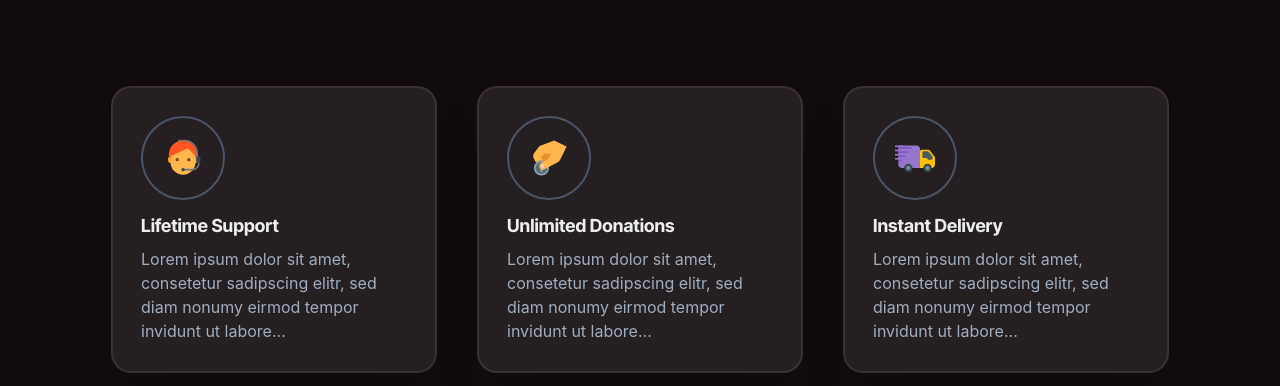
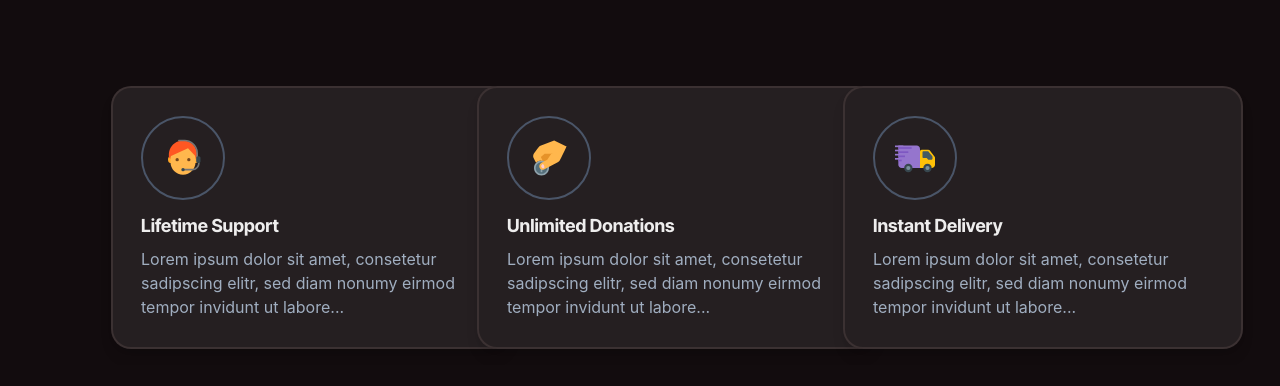
Before and after one commit to jupiterproject/landing, a Next.js app: page / in a window 1280 px wide. Shown: the part 614-1000 px from the top of the page. After the commit the page ends 979 px from the top, so only its background shows below. Built offline with nearby package versions, Linux system fonts and the light colour scheme.

Commit message:
fix: Centered grid so it doesn't have a large spacing

```diff
--- a/components/main/Features.tsx
+++ b/components/main/Features.tsx
@@ -15,7 +15,8 @@ const Feature = ({ title, text, icon }: FeatureProps) => {
       p="7"
       borderRadius="20px"
       border="2px solid rgba(251, 202, 191, 0.1)"
-      boxShadow="2xl"
+      boxShadow="lg"
+      width="400px"
     >
       <Flex
         w={16}
@@ -41,7 +42,7 @@ const Feature = ({ title, text, icon }: FeatureProps) => {
 
 export default function SimpleThreeColumns() {
   return (
-    <Box p={4}>
+    <Box p={4} display="flex" justifyContent="center" alignItems="center">
       <SimpleGrid columns={{ base: 1, md: 3 }} spacing={10}>
         <Feature
           icon={<Icon as={FcAssistant} w={10} h={10} />}
```
